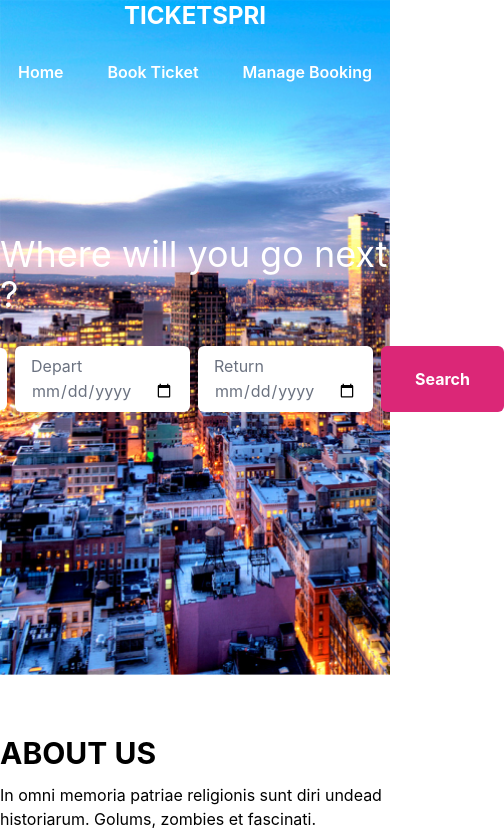
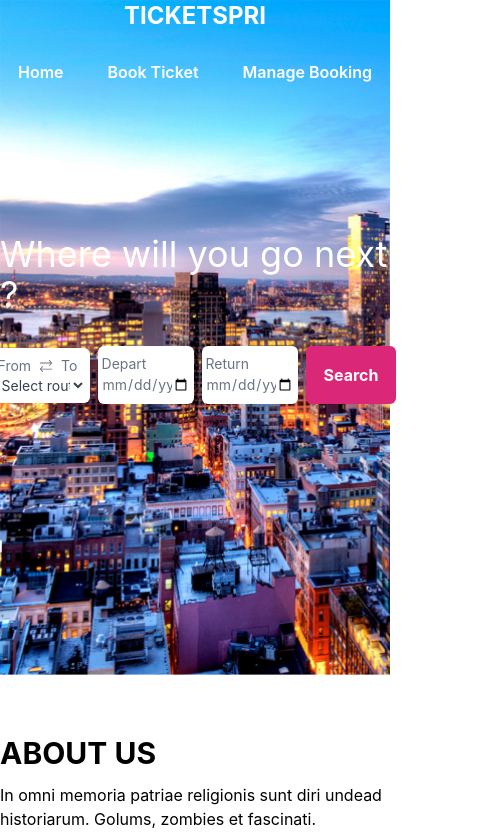
Before and after one commit to SheeTabz/TICKETSPRI, a React (Create React App) app: page / in a window 390 px wide. Shown: the top 834 px of the page, 504 px wide, since content can reach past the window. Built offline with nearby package versions, Linux system fonts and the light colour scheme.

Commit message:
Form responsiveness

```diff
--- a/src/App.css
+++ b/src/App.css
@@ -17,10 +17,10 @@
 
 @layer components{
     .formsearch{
-        @apply flex space-x-2 justify-center items-center text-base
+        @apply flex space-x-2 justify-center items-center md:text-base
     }
     form>.search{
-        @apply flex flex-col bg-white lg:w-72 px-4 py-2 rounded-md justify-center
+        @apply flex flex-col bg-white lg:w-72 md:w-48 md:px-4 px-1 py-2 rounded-md justify-center w-24 md:text-base text-sm
     }
     .search>input{
         @apply bg-transparent
@@ -40,7 +40,7 @@
         @apply text-gray-500
     }
     .button{
-        @apply border-solid border-2 border-transparent rounded-md px-8 py-2 bg-pink-600 text-white hover:bg-pink-500 duration-500 font-bold h-full
+        @apply border-solid border-2 border-transparent rounded-md md:px-8  px-4 py-2 bg-pink-600 text-white hover:bg-pink-500 duration-500 font-bold h-full
     }
     .submit{
         @apply border-solid border-2 border-transparent rounded-b-md px-8 py-3 bg-pink-600 text-white hover:bg-pink-500 duration-500 font-bold w-full  px-0
```
